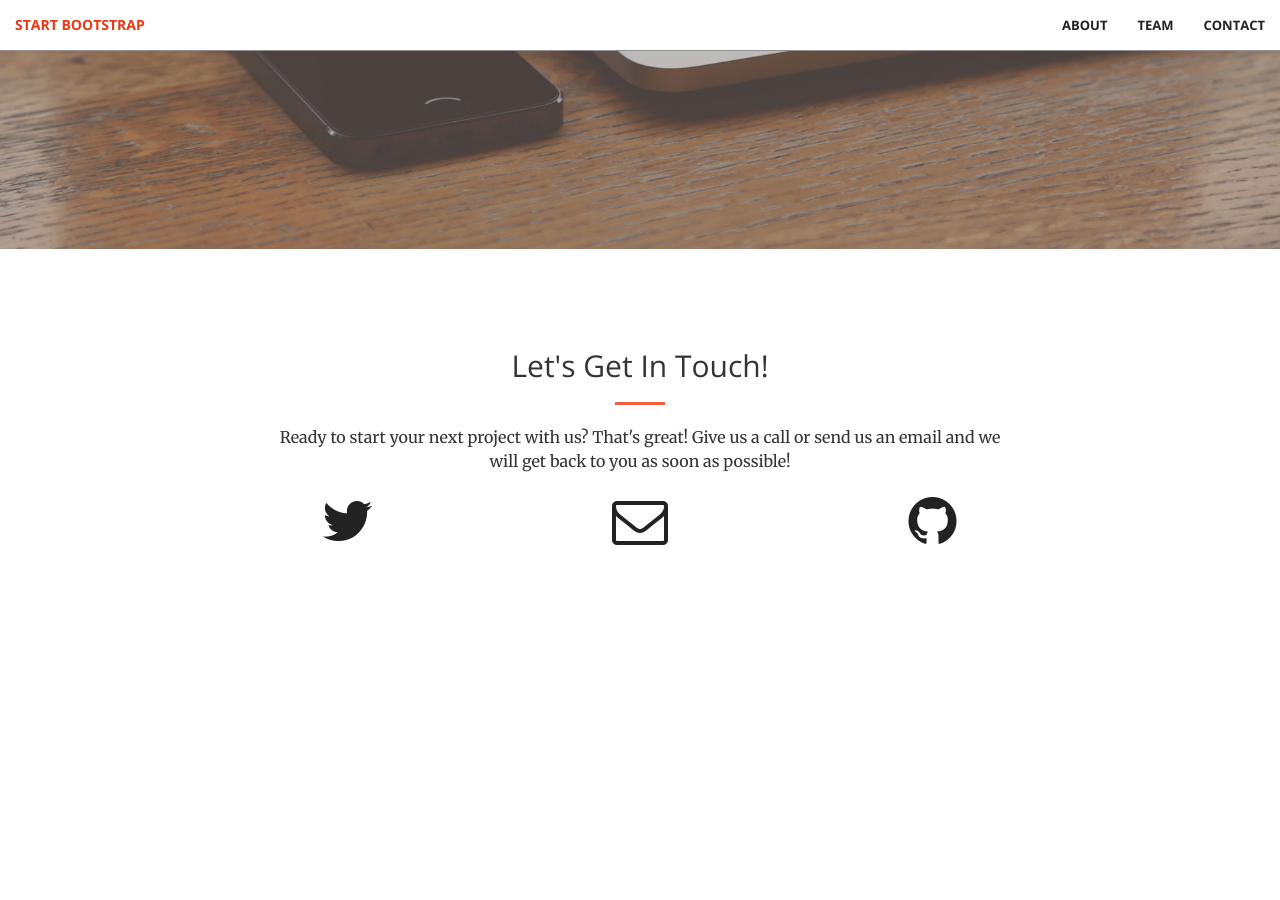
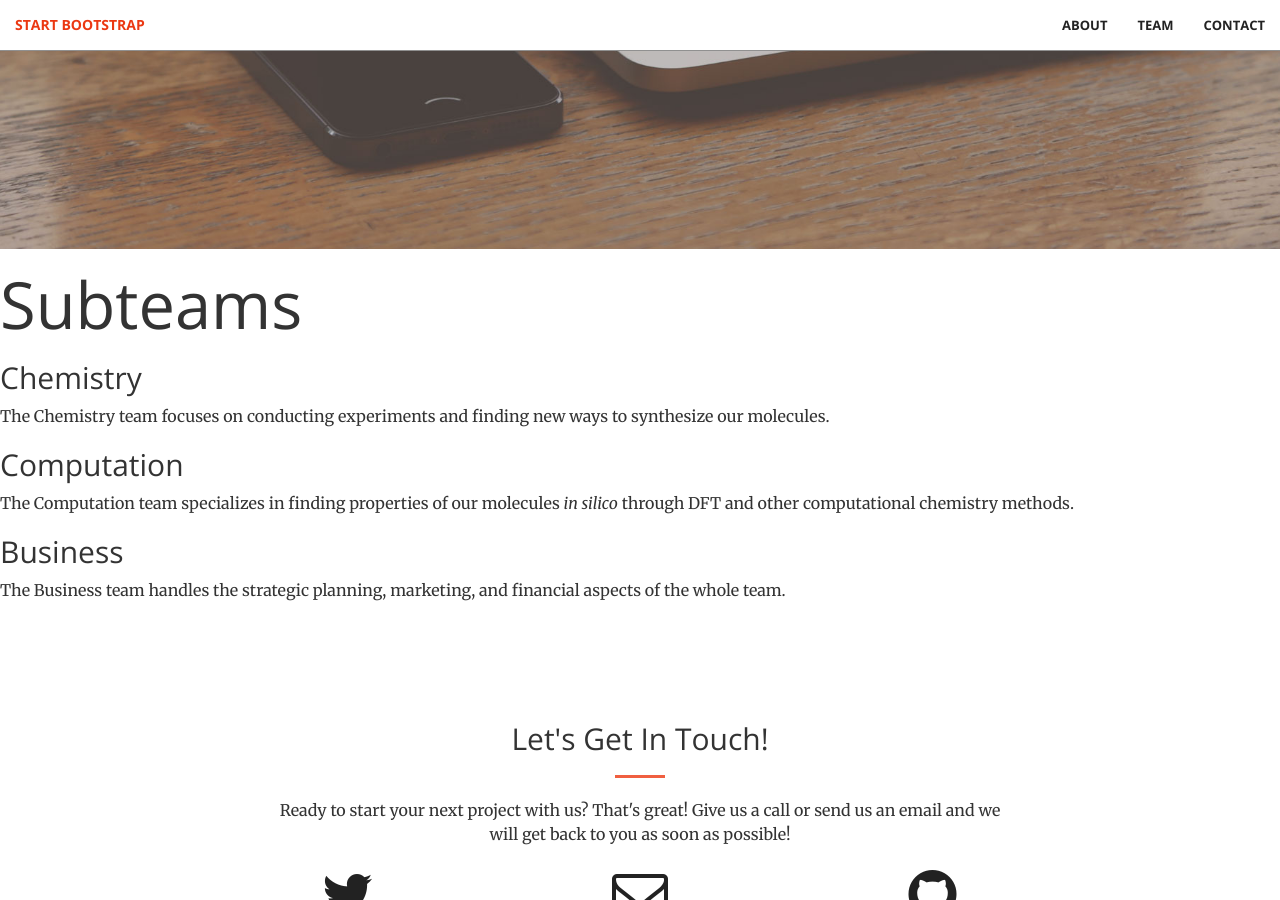
Before and after one commit to UWFormulaN/new_website2, a Jekyll site: the page built from index.html, in a window 1280 px wide and 900 px high, scrolled down 651 px. Built offline with Jekyll 4.4.1, drawn with Linux system fonts in a browser that asks for light colours; before the commit the page ends 1320 px from its top, so only the background shows below that.

Commit message:
Added team section

```diff
--- /dev/null
+++ b/_includes/team.html
@@ -0,0 +1,18 @@
+<!DOCTYPE html>
+<html>
+<head>
+    <title>Subteams</title>
+</head>
+<body>
+    <h1>Subteams</h1>
+
+    <h2>Chemistry</h2>
+    <p>The Chemistry team focuses on conducting experiments and finding new ways to synthesize our molecules.</p>
+
+    <h2>Computation</h2>
+    <p>The Computation team specializes in finding properties of our molecules <i> in silico</i> through DFT and other computational chemistry methods.</p>
+
+    <h2>Business</h2>
+    <p>The Business team handles the strategic planning, marketing, and financial aspects of the whole team.</p>
+</body>
+</html>
--- a/_layouts/front.html
+++ b/_layouts/front.html
@@ -10,6 +10,8 @@
   {% include services.html %}
   {% include portfolio.html %}
   {% include aside.html %} -->
+  {% include team.html %}
+  {% include team_photos.html %}
   {% include contact.html %}
   {% include scripts.html %}
 </body>
```
Also changed, not shown: _includes/team_photos.html (added).
